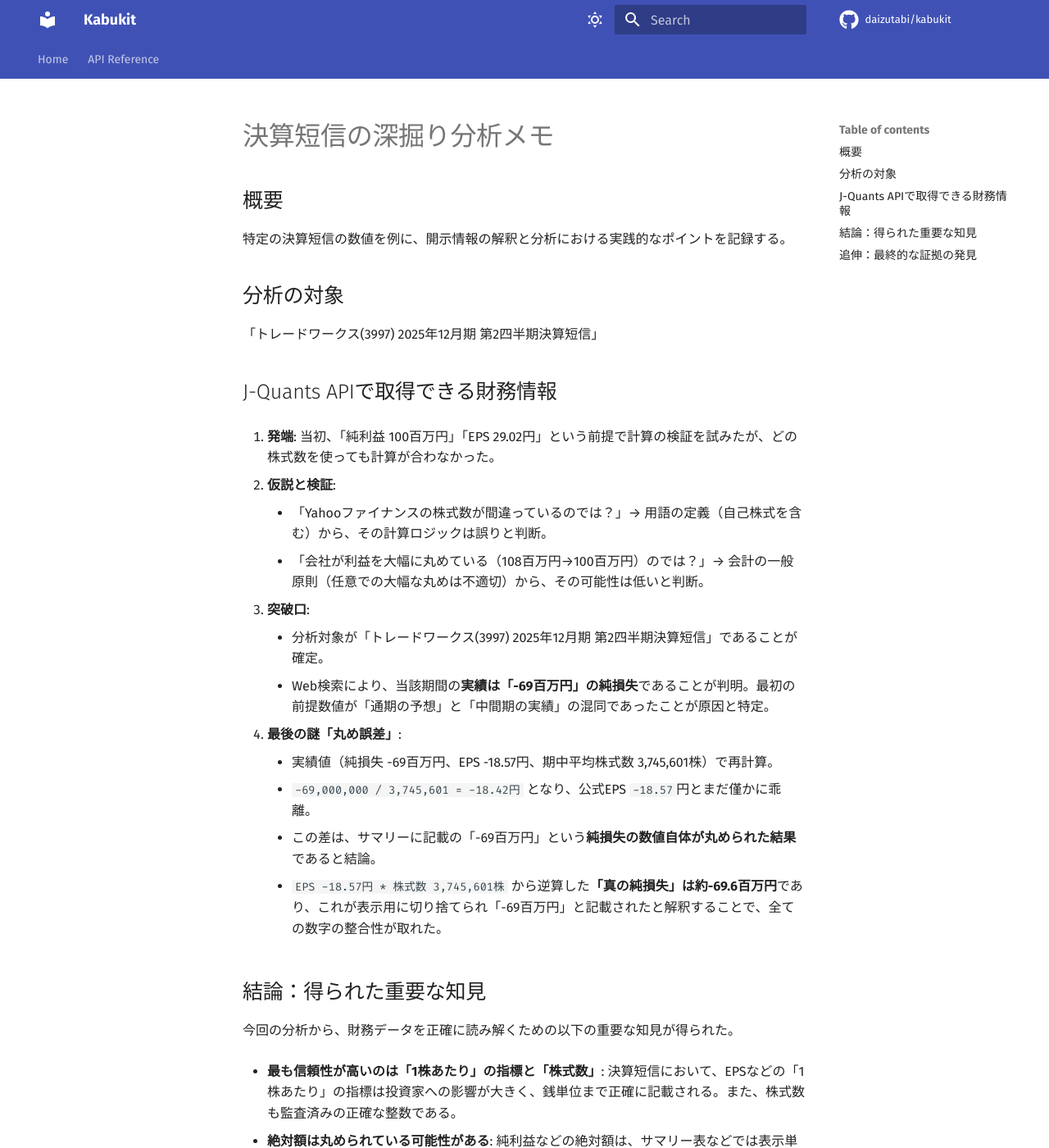
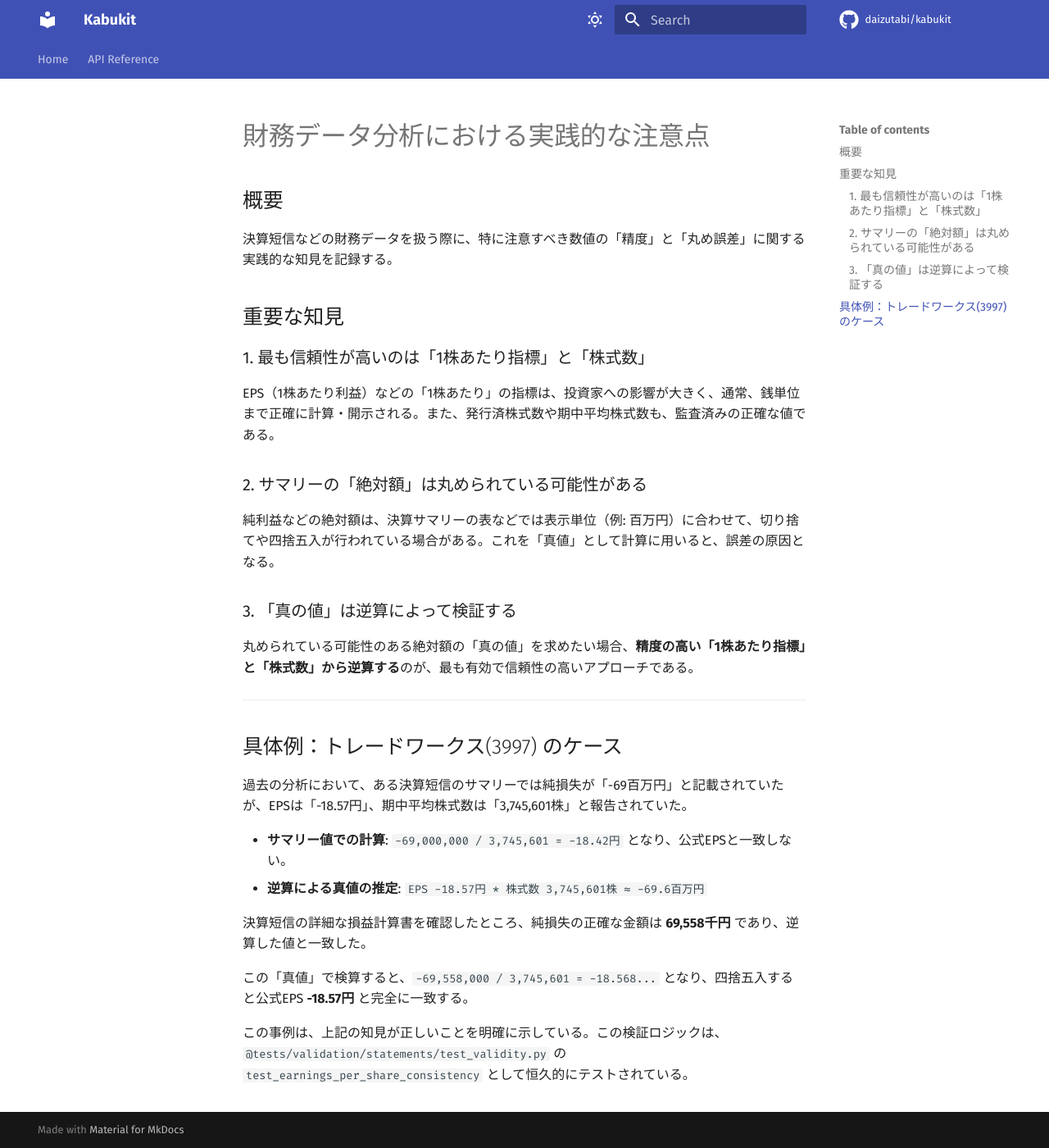
Before and after one commit to daizutabi/kabukit, an MkDocs documentation site: the page built from docs/report_analysis_deep_dive.md, in a window 1280 px wide and 1400 px high. Shown: the whole window at 82% size. Built offline with MkDocs 1.6.1 and Material for MkDocs 9.7.7, drawn with Linux system fonts in a browser that asks for light colours; comment, search, counter and statistics services are not loaded; some of the changed text lies outside the part shown.

Commit message:
財務データ分析に関する実践的な知見を文書化し、特定の決算短信に基づくEPSの再現テストを追加しました。また、不要なノートブックファイルを削除しました。

```diff
--- a/docs/report_analysis_deep_dive.md
+++ b/docs/report_analysis_deep_dive.md
@@ -1,60 +1,34 @@
-# 決算短信の深掘り分析メモ
+# 財務データ分析における実践的な注意点
 
 ## 概要
 
-特定の決算短信の数値を例に、開示情報の解釈と分析における実践的なポイントを記録する。
+決算短信などの財務データを扱う際に、特に注意すべき数値の「精度」と「丸め誤差」に関する実践的な知見を記録する。
 
-## 分析の対象
+## 重要な知見
 
-「トレードワークス(3997) 2025年12月期 第2四半期決算短信」
+### 1. 最も信頼性が高いのは「1株あたり指標」と「株式数」
 
-##　J-Quants APIで取得できる財務情報
+EPS（1株あたり利益）などの「1株あたり」の指標は、投資家への影響が大きく、通常、銭単位まで正確に計算・開示される。また、発行済株式数や期中平均株式数も、監査済みの正確な値である。
 
+### 2. サマリーの「絶対額」は丸められている可能性がある
 
+純利益などの絶対額は、決算サマリーの表などでは表示単位（例: 百万円）に合わせて、切り捨てや四捨五入が行われている場合がある。これを「真値」として計算に用いると、誤差の原因となる。
 
-1.  **発端**: 当初、「純利益 100百万円」「EPS 29.02円」という前提で計算の検証を試みたが、どの株式数を使っても計算が合わなかった。
+### 3. 「真の値」は逆算によって検証する
 
-2.  **仮説と検証**:
-    *   「Yahooファイナンスの株式数が間違っているのでは？」→ 用語の定義（自己株式を含む）から、その計算ロジックは誤りと判断。
-    *   「会社が利益を大幅に丸めている（108百万円→100百万円）のでは？」→ 会計の一般原則（任意での大幅な丸めは不適切）から、その可能性は低いと判断。
-
-3.  **突破口**:
-    *   分析対象が「トレードワークス(3997) 2025年12月期 第2四半期決算短信」であることが確定。
-    *   Web検索により、当該期間の**実績は「-69百万円」の純損失**であることが判明。最初の前提数値が「通期の予想」と「中間期の実績」の混同であったことが原因と特定。
-
-4.  **最後の謎「丸め誤差」**:
-    *   実績値（純損失 -69百万円、EPS -18.57円、期中平均株式数 3,745,601株）で再計算。
-    *   `-69,000,000 / 3,745,601 = -18.42円` となり、公式EPS `-18.57`円とまだ僅かに乖離。
-    *   この差は、サマリーに記載の「-69百万円」という**純損失の数値自体が丸められた結果**であると結論。
-    *   `EPS -18.57円 * 株式数 3,745,601株` から逆算した**「真の純損失」は約-69.6百万円**であり、これが表示用に切り捨てられ「-69百万円」と記載されたと解釈することで、全ての数字の整合性が取れた。
-
-## 結論：得られた重要な知見
-
-今回の分析から、財務データを正確に読み解くための以下の重要な知見が得られた。
-
-*   **最も信頼性が高いのは「1株あたり」の指標と「株式数」**:
-    決算短信において、EPSなどの「1株あたり」の指標は投資家への影響が大きく、銭単位まで正確に記載される。また、株式数も監査済みの正確な整数である。
-
-*   **絶対額は丸められている可能性がある**:
-    純利益などの絶対額は、サマリー表などでは表示単位（例: 百万円）に合わせ、切り捨てなどの処理がされている場合がある。
-
-*   **「真の値」は逆算で求める**:
-    丸められている可能性のある絶対額の「真の値」を知りたい場合、**精度の高い「1株あたり指標」と「株式数」から逆算する**のが、最も有効で信頼性の高いアプローチである。
+丸められている可能性のある絶対額の「真の値」を求めたい場合、**精度の高い「1株あたり指標」と「株式数」から逆算する**のが、最も有効で信頼性の高いアプローチである。
 
 ---
 
-## 追伸：最終的な証拠の発見
+## 具体例：トレードワークス(3997) のケース
 
-後日、決算短信の詳細（損益計算書など）を確認したところ、中間純損失の正確な金額が **69,558千円** であることが判明した。
+過去の分析において、ある決算短信のサマリーでは純損失が「-69百万円」と記載されていたが、EPSは「-18.57円」、期中平均株式数は「3,745,601株」と報告されていた。
 
-この数値を用いて最後の検算を行った。
+-   **サマリー値での計算**: `-69,000,000 / 3,745,601 = -18.42円` となり、公式EPSと一致しない。
+-   **逆算による真値の推定**: `EPS -18.57円 * 株式数 3,745,601株 ≈ -69.6百万円`
 
-*   **正確な純損失**: `-69,558,000` 円
-*   **期中平均株式数**: `3,745,601` 株
+決算短信の詳細な損益計算書を確認したところ、純損失の正確な金額は **69,558千円** であり、逆算した値と一致した。
 
-**最終検算**:
-`-69,558,000 / 3,745,601 = -18.568...` 円
+この「真値」で検算すると、`-69,558,000 / 3,745,601 = -18.568...` となり、四捨五入すると公式EPS **-18.57円** と完全に一致する。
 
-この結果を小数点以下3桁目で四捨五入すると **-18.57円** となり、開示されているEPSと完全に一致した。
-
-これにより、「サマリー表の絶対額は丸められており、真の値はEPSと株式数から逆算できる（または詳細な計算書に記載がある）」という仮説が完全に証明された。
+この事例は、上記の知見が正しいことを明確に示している。この検証ロジックは、`@tests/validation/statements/test_validity.py` の `test_earnings_per_share_consistency` として恒久的にテストされている。
```
Also changed, not shown: 3 other files.
